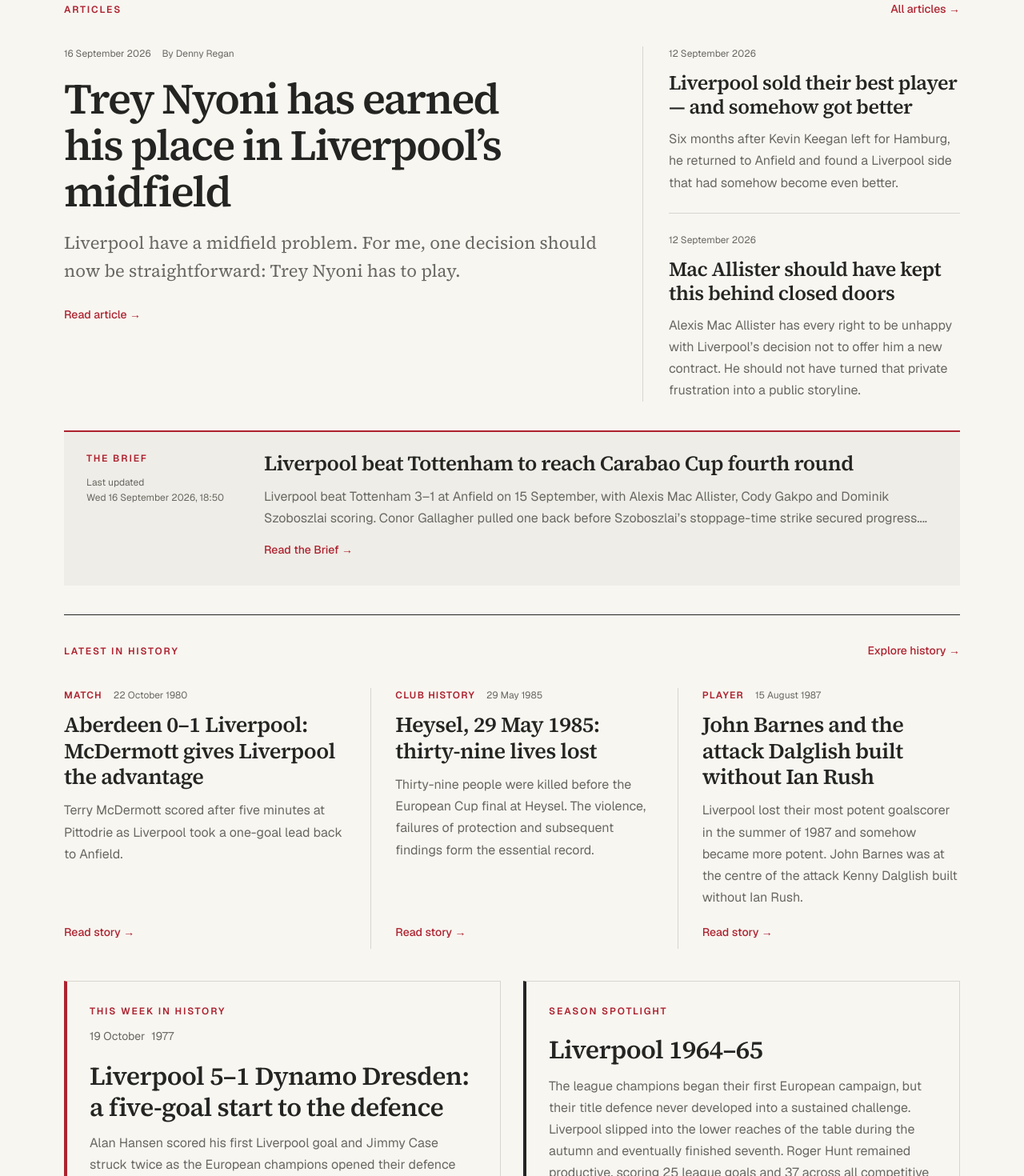
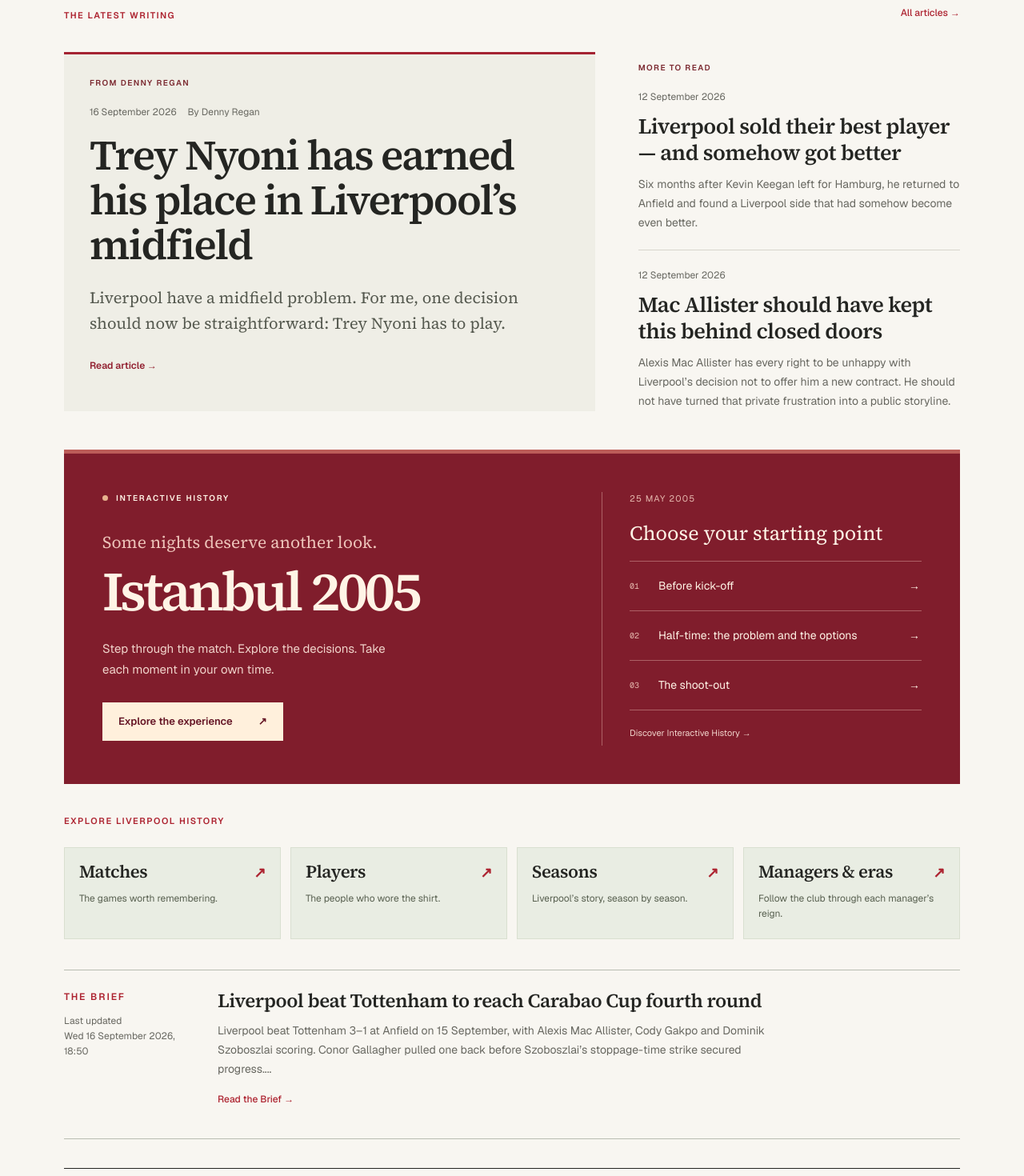
Before and after one commit to DennyRegan/the-liverpool-brief, a Next.js app: page / in a window 1280 px wide. Shown: the part 280-1750 px from the top of the page at 80% size. Built offline with nearby package versions, Linux system fonts and the light colour scheme.

Commit message:
Redesign homepage with editorial lead and coloured interactive showcase

```diff
--- /dev/null
+++ b/app/homepage.css
@@ -0,0 +1,81 @@
+/* Homepage-only presentation. Shared navigation and article styles stay independent. */
+.home-editorial { padding-top: 34px; }
+.home-editorial .home-section-heading { margin-bottom: 24px; }
+.home-editorial .home-section-heading .eyebrow { font-size: 11px; letter-spacing: .14em; }
+.home-editorial .read-link { font-size: 12px; min-height: 44px; }
+.home-editorial .home-writing { grid-template-columns: minmax(0, 1.65fr) minmax(0, 1fr); gap: 54px; padding-bottom: 48px; }
+.home-editorial .home-lead { padding: 28px 32px 30px; background: #efeee6; border-top: 3px solid #a42332; }
+.home-lead-label, .home-aside-label { font-size: 10px; letter-spacing: .14em; text-transform: uppercase; font-weight: 600; color: #7b2930; margin-bottom: 20px; }
+.home-editorial .home-lead h1 { font-size: clamp(38px, 4.1vw, 54px); line-height: 1.06; margin-block: 18px 22px; }
+.home-editorial .home-standfirst { font-size: 20px; line-height: 1.6; color: #55594f; }
+.home-editorial .home-more { border-left: 0; padding: 12px 0 0; }
+.home-editorial .home-more h3 { font-size: 27px; }
+.home-editorial .home-more .home-summary { font-size: 14px; }
+.home-editorial .home-more article + article { padding-top: 22px; margin-top: 22px; }
+.home-editorial .home-lead > .read-link { color: #922131; font-weight: 600; }
+.home-interactive { display: grid; grid-template-columns: minmax(0, 1.4fr) minmax(0, 1fr); gap: 64px; padding: 48px; background: #801d2c; color: #fff4e6; border-top: 5px solid #bc5c58; margin-bottom: 38px; }
+.home-interactive a:hover { color: #fff; text-decoration: underline; }
+.home-interactive a:focus-visible { outline-color: #fff4e6; }
+.home-interactive-label { display: flex; gap: 10px; align-items: center; font-size: 10px; letter-spacing: .18em; text-transform: uppercase; font-weight: 600; }
+.home-interactive-label > span { width: 7px; height: 7px; border-radius: 50%; background: #e7b38f; }
+.home-interactive-invitation { color: #edc4ba; font-family: var(--font-source-serif), Georgia, serif; font-size: 21px; margin-top: 32px; }
+.home-interactive h2 { font-family: var(--font-source-serif), Georgia, serif; font-weight: 600; font-size: clamp(46px, 5.4vw, 72px); letter-spacing: -.055em; line-height: 1.05; margin: 10px 0 22px; }
+.home-interactive-description { max-width: 360px; color: #f0d4cb; font-size: 15px; line-height: 1.75; }
+.home-interactive-cta { display: inline-flex; align-items: center; justify-content: space-between; gap: 32px; min-height: 48px; padding: 14px 20px; margin-top: 28px; background: #fff0dc; color: #651525; font-size: 13px; font-weight: 600; }
+.home-interactive .home-interactive-cta:hover { color: #651525; background: white; }
+.home-interactive-moments { border-left: 1px solid #ad6065; padding-left: 34px; display: flex; flex-direction: column; justify-content: center; }
+.home-interactive-date { font-size: 11px; color: #e4b7ad; text-transform: uppercase; letter-spacing: .1em; }
+.home-interactive-start { font-family: var(--font-source-serif), Georgia, serif; font-size: 25px; line-height: 1.2; margin: 20px 0; }
+.home-interactive-moments ol { list-style: none; padding: 0; }
+.home-interactive-moments li { border-top: 1px solid #ad6065; }
+.home-interactive-moments li:last-child { border-bottom: 1px solid #ad6065; }
+.home-interactive-moments li a { display: grid; grid-template-columns: 24px minmax(0, 1fr) 16px; gap: 12px; padding-block: 20px; min-height: 60px; align-items: center; font-size: 14px; }
+.home-entry-number { font-size: 10px; color: #e4b7ad; font-family: var(--font-geist-mono), monospace; }
+.home-interactive-all { font-size: 11px; padding-top: 20px; min-height: 44px; color: #f0d4cb; }
+.home-editorial .home-explore { border-top: 0; padding-top: 0; padding-bottom: 38px; }
+.home-editorial .home-browse { gap: 12px; grid-template-columns: repeat(4, minmax(0, 1fr)); }
+.home-editorial .home-browse > a { background: #e9ede3; border: 1px solid #d9dfd0; padding: 16px 18px 20px; }
+.home-editorial .home-browse > a:hover { background: #dfe5d7; }
+.home-editorial .home-browse h3 { font-size: 22px; margin: 0 0 12px; }
+.home-editorial .home-browse p { font-size: 12px; color: #586050; }
+.home-editorial .home-brief { grid-template-columns: 160px minmax(0,1fr); padding: 24px 0; margin-bottom: 36px; background: transparent; border-top: 1px solid #b9bdb1; border-bottom: 1px solid #b9bdb1; }
+.home-editorial .home-brief h3 { font-size: 24px; }
+.home-editorial .home-brief .home-summary { font-size: 14px; max-width: 700px; }
+.home-editorial .home-history-grid h3 { font-size: 28px; }
+.home-editorial .home-history-grid .home-summary { font-size: 14px; }
+.home-editorial .home-week { background: #eeeee5; border: 0; border-top: 3px solid #a42332; padding: 28px; }
+.home-editorial .home-season { background: #e7ece2; border-top-color: #344936; }
+.home-editorial .home-week .home-summary { font-size: 14px; }
+@media (max-width: 850px) {
+  .home-editorial .home-writing { gap: 28px; }
+  .home-editorial .home-lead { padding: 24px; }
+  .home-interactive { padding: 32px; gap: 32px; }
+  .home-interactive-moments { padding-left: 24px; }
+  .home-editorial .home-browse { grid-template-columns: repeat(2, minmax(0, 1fr)); }
+}
+@media (max-width: 700px) {
+  .home-editorial { padding-top: 24px; }
+  .home-editorial .home-writing { grid-template-columns: 1fr; padding-bottom: 32px; gap: 28px; }
+  .home-editorial .home-lead { padding: 24px 20px; }
+  .home-editorial .home-lead h1 { font-size: 38px; }
+  .home-editorial .home-standfirst { font-size: 19px; }
+  .home-editorial .home-more { padding-top: 22px; }
+  .home-editorial .home-more h3 { font-size: 25px; }
+  .home-interactive { grid-template-columns: 1fr; padding: 28px 24px; gap: 32px; margin-bottom: 30px; }
+  .home-interactive h2 { font-size: 52px; }
+  .home-interactive-invitation { font-size: 19px; margin-top: 24px; }
+  .home-interactive-cta { width: 100%; }
+  .home-interactive-moments { border-left: 0; padding: 24px 0 0; border-top: 1px solid #ad6065; }
+  .home-interactive-start { font-size: 24px; }
+  .home-interactive-moments li a { padding-block: 16px; }
+  .home-editorial .home-browse { gap: 10px; }
+  .home-editorial .home-browse > a { padding: 16px 14px; }
+  .home-editorial .home-browse h3 { font-size: 21px; }
+  .home-editorial .home-brief { grid-template-columns: 1fr; gap: 14px; }
+  .home-editorial .home-week { padding: 24px; }
+}
+@media (max-width: 360px) {
+  .home-interactive { padding-inline: 20px; }
+  .home-interactive h2 { font-size: 44px; }
+  .home-editorial .home-browse { grid-template-columns: 1fr; }
+}
--- a/app/page.tsx
+++ b/app/page.tsx
@@ -1,4 +1,6 @@
 import Link from "next/link";
+import { getPublishedExperiences } from "@/lib/content/interactive-history";
+import "./homepage.css";
 import { getWriting } from "@/lib/content/writing";
 import { getBrief } from "@/lib/content/briefs";
 import { getArchiveFeatures } from "@/lib/content/archive";
@@ -16,6 +18,9 @@
 export const dynamic = "force-dynamic";
 
 export default function Home() {
+  const experiences = getPublishedExperiences();
+  const interactive = experiences.find(item => item.id === "istanbul-2005") ?? experiences[0];
+  const entryMoments = interactive?.moments.filter((moment, index) => index === 0 || moment.id === "half-time" || moment.presentation === "attempt-sequence") ?? [];
   const brief = getBrief();
   const story = brief.stories[0];
   const { lead, more } = selectHomeWriting(getWriting());
@@ -46,22 +51,46 @@
 
   return <>
     <SiteHeader active="home" />
-    <main id="main-content" className="site-width home-page">
+    <main id="main-content" className="site-width home-page home-editorial">
       <section className="home-articles" aria-labelledby="home-articles-heading">
-        <div className="home-section-heading"><h2 id="home-articles-heading" className="eyebrow">Articles</h2><Link className="read-link" href="/articles">All articles →</Link></div>
+        <div className="home-section-heading"><h2 id="home-articles-heading" className="eyebrow">The latest writing</h2><Link className="read-link" href="/articles">All articles →</Link></div>
         {lead ? <div className="home-writing">
           <article className="home-lead">
+            <p className="home-lead-label">From Denny Regan</p>
             <p className="article-meta"><time dateTime={lead.date}>{formatListDate(lead.date)}</time><span>By Denny Regan</span></p>
             <h1><Link href={lead.href}>{lead.title}</Link></h1>
             <p className="home-standfirst">{getArticleExcerpt(lead, 300)}</p>
             <Link className="read-link" href={lead.href}>Read article →</Link>
           </article>
-          {more.length > 0 && <div className="home-more">{more.map(article => <article key={article.href}>
+          {more.length > 0 && <div className="home-more"><p className="home-aside-label">More to read</p>{more.map(article => <article key={article.href}>
             <p className="article-meta"><time dateTime={article.date}>{formatListDate(article.date)}</time></p>
             <h3><Link href={article.href}>{article.title}</Link></h3>
             <p className="home-summary">{getArticleExcerpt(article, 150)}</p>
           </article>)}</div>}
         </div> : <h1 className="home-empty-title">Independent Liverpool writing</h1>}
+      </section>
+
+      {interactive && <section className="home-interactive" aria-labelledby="home-interactive-heading">
+        <div className="home-interactive-story">
+          <p className="home-interactive-label"><span aria-hidden="true" /> Interactive History</p>
+          <p className="home-interactive-invitation">Some nights deserve another look.</p>
+          <h2 id="home-interactive-heading"><Link href={`/history/interactive/${interactive.id}`}>{interactive.title}</Link></h2>
+          <p className="home-interactive-description">Step through the match. Explore the decisions. Take each moment in your own time.</p>
+          <Link className="home-interactive-cta" href={`/history/interactive/${interactive.id}`}>Explore the experience <span aria-hidden="true">↗</span></Link>
+        </div>
+        <div className="home-interactive-moments">
+          <p className="home-interactive-date">{formatListDate(interactive.dateRange.start)}</p>
+          <p className="home-interactive-start">Choose your starting point</p>
+          <ol>{entryMoments.map((moment, index) => <li key={moment.id}>
+            <Link href={`/history/interactive/${interactive.id}#${moment.id}`}><span className="home-entry-number" aria-hidden="true">0{index + 1}</span><span>{moment.title}</span><span aria-hidden="true">→</span></Link>
+          </li>)}</ol>
+          <Link className="home-interactive-all" href="/history/interactive">Discover Interactive History →</Link>
+        </div>
+      </section>}
+
+      <section className="home-section home-explore" aria-labelledby="home-explore-heading">
+        <div className="home-section-heading"><h2 id="home-explore-heading" className="eyebrow">Explore Liverpool history</h2></div>
+        <div className="home-browse">{browse.map(item => <Link key={item.href} href={item.href}><h3>{item.title}<span aria-hidden="true">↗</span></h3><p>{item.text}</p></Link>)}</div>
       </section>
 
       <section className="home-brief" aria-labelledby="home-brief-heading">
@@ -91,10 +120,7 @@
       </section>}
       </div>}
 
-      <section className="home-section home-explore" aria-labelledby="home-explore-heading">
-        <div className="home-section-heading"><h2 id="home-explore-heading" className="eyebrow">Explore Liverpool history</h2></div>
-        <div className="home-browse">{browse.map(item => <Link key={item.href} href={item.href}><h3>{item.title}<span aria-hidden="true">↗</span></h3><p>{item.text}</p></Link>)}</div>
-      </section>
+
     </main>
   </>;
 }
--- a/scripts/verify-homepage.mjs
+++ b/scripts/verify-homepage.mjs
@@ -31,7 +31,7 @@
   const main = html.match(/<main\b[^>]*>([\s\S]*?)<\/main>/)?.[1];
   assert.ok(main, 'homepage has a main content landmark');
   assert.equal((main.match(/<h1[ >]/g) || []).length, 1, 'one lead heading');
-  assert.deepEqual([...main.matchAll(/<h2[^>]*>(.*?)<\/h2>/g)].map(match => match[1]), ['Articles', 'The Brief', 'Latest in History', 'This Week in History', 'Season spotlight', 'Explore Liverpool history']);
+  assert.deepEqual([...main.matchAll(/<h2[^>]*>(.*?)<\/h2>/g)].map(match => match[1].replace(/<[^>]+>/g, '')), ['The latest writing', 'Istanbul 2005', 'Explore Liverpool history', 'The Brief', 'Latest in History', 'This Week in History', 'Season spotlight']);
   assert.doesNotMatch(main, /articles\?category=/);
   assert.match(main, /href="\/articles"/);
   assert.match(main, /href="\/history\/seasons/);
@@ -45,6 +45,8 @@
     assert.equal(destination.status, 200, href);
     const body = await destination.text();
     assert.match(body, /id="main-content"/, `${href} renders its content`);
+    const fragment = new URL(href, origin).hash.slice(1);
+    if (fragment) assert.ok(body.includes(`id="${fragment}"`), `${href} has a real moment destination`);
     console.log(`PASS ${href}`);
   }
   console.log('PASS article lead, Brief, mixed History, weekly feature and working destinations');
```
